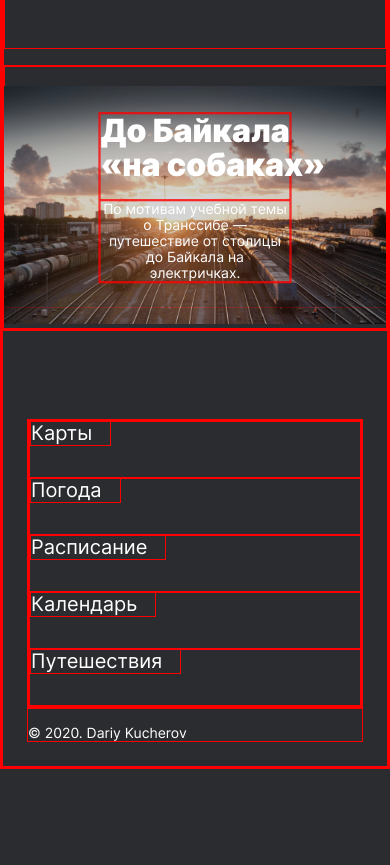
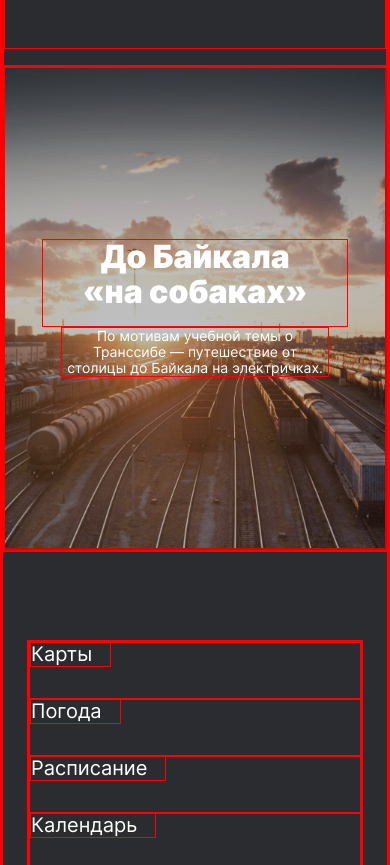
Before and after one commit to Soho-District/russian-travel, a plain HTML site: page index.html in a window 390 px wide. Shown: the part 9862-10727 px from the top of the page. Before the commit the page ends 10631 px from the top, so only its background shows below. Drawn offline with Linux system fonts and the light colour scheme; files whose address does not match are found by name.

Commit message:
iteration_2

```diff
--- a/blocks/cover/__image/cover__image.css
+++ /dev/null
@@ -1,10 +0,0 @@
-.cover__image {
-  width: 100%;
-  background: #2a2c2f;
-  transition: opacity 0.3s ease-in-out;
-  opacity: 0.8;
-}
-
-.cover__image:hover {
-  opacity: 0.3;
-}
--- /dev/null
+++ b/blocks/cover/__link/cover__link.css
@@ -0,0 +1,31 @@
+.cover__link {
+  min-height: 740px;
+  display: flex;
+  flex-direction: column;
+  align-items: center;
+  justify-content: center;
+  background-image: url(../../../images/cover-trains.jpg);
+  text-decoration: none;
+  background-repeat: no-repeat;
+  background-size: cover;
+  background-position: center;
+  z-index: 2;
+}
+
+@media all and (max-width: 1024px) {
+  .cover__link {
+    min-height: 640px;
+  }
+}
+
+@media all and (max-width: 768px) {
+  .cover__link {
+    min-height: 480px;
+  }
+}
+
+@media all and (max-width: 320px) {
+  .cover__link {
+    min-height: 200px;
+  }
+}
--- /dev/null
+++ b/blocks/cover/__overlay/cover__overlay.css
@@ -0,0 +1,14 @@
+.cover__overlay {
+  position: absolute;
+  top: 0;
+  left: 0;
+  width: 100%;
+  height: 100%;
+  background-color: #2a2c2f;
+  transition: opacity 0.3s ease-in-out;
+  opacity: 0.3;
+}
+
+.cover__link:hover .cover__overlay {
+  opacity: 0.8;
+}
--- /dev/null
+++ b/blocks/cover/__subtitle/cover__subtitle.css
@@ -0,0 +1,45 @@
+.cover__subtitle {
+  width: 30%;
+  text-align: center;
+  font-weight: 400;
+  font-size: 18px;
+  line-height: 1.22;
+  z-index: 3;
+}
+
+@media all and (max-width: 1024px) {
+  .cover__subtitle {
+    width: 35%;
+  }
+}
+
+@media all and (max-width: 768px) {
+  .cover__subtitle {
+    width: 47%;
+  }
+}
+
+@media all and (max-width: 550px) {
+  .cover__subtitle {
+    width: 70%;
+  }
+}
+
+@media all and (max-width: 425px) {
+  .cover__subtitle {
+    font-size: 14px;
+    line-height: 1.14;
+  }
+}
+
+@media all and (max-width: 381px) {
+  .cover__subtitle {
+    font-size: 12px;
+  }
+}
+
+@media all and (max-width: 320px) {
+  .cover__subtitle {
+    width: 75%;
+  }
+}
--- a/blocks/cover/__text-subtitle/cover__text-subtitle.css
+++ /dev/null
@@ -1,19 +0,0 @@
-.cover__text-subtitle {
-  font-weight: 400;
-  font-size: 18px;
-  line-height: 1.22;
-  text-align: center;
-}
-
-@media all and (max-width: 425px) {
-  .cover__text-subtitle {
-    font-size: 14px;
-    line-height: 1.14;
-  }
-}
-
-@media all and (max-width: 381px) {
-  .cover__text-subtitle {
-    font-size: 12px;
-  }
-}
--- a/blocks/cover/__text/cover__text.css
+++ /dev/null
@@ -1,14 +0,0 @@
-.cover__text {
-  flex-direction: column;
-  position: absolute;
-  top: 50%;
-  left: 50%;
-  transform: translate(-50%, -50%);
-  z-index: 2;
-}
-
-@media all and (max-width: 1024px) {
-  .cover__text {
-    width: 50%;
-  }
-}
--- a/blocks/cover/__text-title/cover__text-title.css
+++ b/blocks/cover/__title/cover__title.css
@@ -1,43 +1,45 @@
-.cover__text-title {
+.cover__title {
+  width: 80%;
+  text-align: center;
   font-weight: 900;
   font-size: 72px;
   line-height: 1.06;
-  text-align: center;
   padding-bottom: 32px;
+  z-index: 3;
 }
 
 @media all and (max-width: 930px) {
-  .cover__text-title {
+  .cover__title {
     font-size: 60px;
   }
 }
 
 @media all and (max-width: 855px) {
-  .cover__text-title {
+  .cover__title {
     font-size: 58px;
   }
 }
 
 @media all and (max-width: 793px) {
-  .cover__text-title {
+  .cover__title {
     font-size: 50px;
   }
 }
 
 @media all and (max-width: 690px) {
-  .cover__text-title {
+  .cover__title {
     font-size: 40px;
   }
 }
 
 @media all and (max-width: 520px) {
-  .cover__text-title {
+  .cover__title {
     font-size: 35px;
   }
 }
 
 @media all and (max-width: 425px) {
-  .cover__text-title {
+  .cover__title {
     font-size: 32px;
     line-height: 1.09;
     padding-bottom: 16px;
@@ -45,7 +47,7 @@
 }
 
 @media all and (max-width: 381px) {
-  .cover__text-title {
+  .cover__title {
     font-size: 23px;
   }
 }
--- a/blocks/place/__title/place__title.css
+++ b/blocks/place/__title/place__title.css
@@ -2,6 +2,12 @@
   font-weight: 900;
   font-size: 72px;
   line-height: 1.06;
+}
+
+@media all and (max-width: 1100px) {
+  .place__title {
+    font-size: 68px;
+  }
 }
 
 @media all and (max-width: 855px) {
--- a/index.html
+++ b/index.html
@@ -296,20 +296,12 @@
           href="https://stampsy.com/na-elektrichkakh-do-baikala"
           class="cover__link"
         >
-          <div class="cover__text">
-            <h2 class="cover__text-title text">
-              До&nbsp;Байкала «на&nbsp;собаках»
-            </h2>
-            <p class="cover__text-subtitle text">
-              По мотивам учебной темы о Транссибе — путешествие от столицы
-              до&nbsp;Байкала на электричках.
-            </p>
-          </div>
-          <img
-            class="cover__image"
-            src="./images/cover-trains.jpg"
-            alt="Поезда"
-          />
+          <h2 class="cover__title text">До&nbsp;Байкала «на&nbsp;собаках»</h2>
+          <p class="cover__subtitle text">
+            По мотивам учебной темы о Транссибе — путешествие от столицы
+            до&nbsp;Байкала на электричках.
+          </p>
+          <div class="cover__overlay"></div>
         </a>
       </section>
     </main>
--- a/pages/index.css
+++ b/pages/index.css
@@ -39,10 +39,10 @@
 @import url(../blocks/place/__paragraph/place__paragraph.css);
 /* cover */
 @import url(../blocks/cover/cover.css);
-@import url(../blocks/cover/__text/cover__text.css);
-@import url(../blocks/cover/__text-title/cover__text-title.css);
-@import url(../blocks/cover/__text-subtitle/cover__text-subtitle.css);
-@import url(../blocks/cover/__image/cover__image.css);
+@import url(../blocks/cover/__link/cover__link.css);
+@import url(../blocks/cover/__title/cover__title.css);
+@import url(../blocks/cover/__subtitle/cover__subtitle.css);
+@import url(../blocks/cover/__overlay/cover__overlay.css);
 /* footer */
 @import url(../blocks/footer/footer.css);
 @import url(../blocks/footer/__links/footer__links.css);
--- a/vendor/fonts/inter.css
+++ b/vendor/fonts/inter.css
@@ -1,20 +1,20 @@
 @font-face {
   font-family: "Inter";
-  src: url(../../vendor/fonts/Inter-Black.woff) format("woff"),
-    url(../../vendor/fonts/Inter-Black.woff2) format("woff2");
+  src: url(../../vendor/fonts/Inter-Black.woff2) format("woff2"),
+    url(../../vendor/fonts/Inter-Black.woff) format("woff");
   font-weight: 900;
 }
 
 @font-face {
   font-family: "Inter";
-  src: url(../../vendor/fonts/Inter-Bold.woff) format("woff"),
-    url(../../vendor/fonts/Inter-Bold.woff2) format("woff2");
+  src: url(../../vendor/fonts/Inter-Bold.woff2) format("woff2"),
+    url(../../vendor/fonts/Inter-Bold.woff) format("woff");
   font-weight: 700;
 }
 
 @font-face {
   font-family: "Inter";
-  src: url(../../vendor/fonts/Inter-Regular.woff) format("woff"),
-    url(../../vendor/fonts/Inter-Regular.woff2) format("woff2");
+  src: url(../../vendor/fonts/Inter-Regular.woff2) format("wof2f"),
+    url(../../vendor/fonts/Inter-Regular.woff) format("woff");
   font-weight: 400;
 }
```
